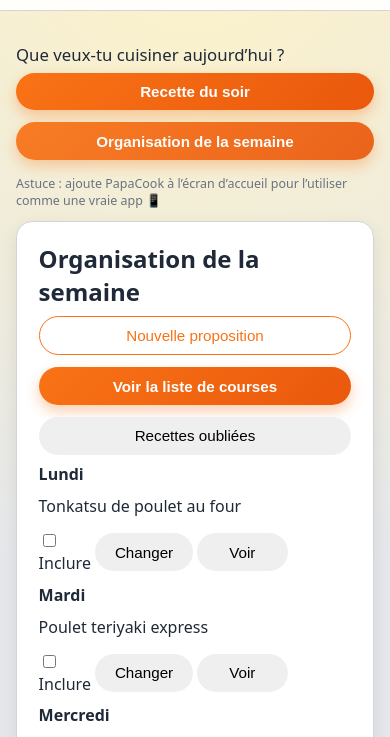
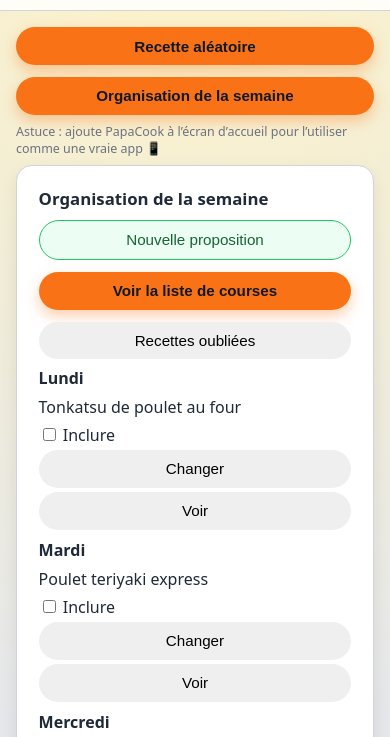
Before and after one commit to rumov76/PapaCook, a plain HTML site: page index.html in a window 390 px wide. Both pictures are taken after a click on the button "Organisation de la semaine". Shown: the part 88-825 px from the top of the page. Drawn offline with Linux system fonts and the light colour scheme.

Commit message:
Add files via upload

```diff
--- a/index.html
+++ b/index.html
@@ -25,12 +25,9 @@
 
     <main>
       <div class="top-bar">
-        <div class="hero-text">
-          Que veux-tu cuisiner aujourd’hui&nbsp;?
-        </div>
-        <div class="button-row top-actions">
-          <button class="primary" id="btn-random">Recette du soir</button>
-          <button class="primary secondary-action" id="btn-planning">Organisation de la semaine</button>
+        <div class="button-row">
+          <button class="primary" id="btn-random">Recette aléatoire</button>
+          <button class="primary" id="btn-planning">Organisation de la semaine</button>
         </div>
         <div class="hint">
           Astuce : ajoute PapaCook à l’écran d’accueil pour l’utiliser comme une vraie app 📱
--- a/style.css
+++ b/style.css
@@ -260,74 +260,6 @@ textarea {
   color: var(--accent-strong);
 }
 
-
-
-/* LAYOUT EN-TÊTE & TOP BAR */
-
-.app-header {
-  position: sticky;
-  top: 0;
-  z-index: 20;
-  background: rgba(255, 255, 255, 0.9);
-  backdrop-filter: blur(18px);
-  border-bottom: 1px solid var(--border-subtle);
-}
-
-.top-bar {
-  margin-top: 1rem;
-  margin-bottom: 0.75rem;
-  display: flex;
-  flex-direction: column;
-  gap: 0.4rem;
-}
-
-.hero-text {
-  font-size: 1.05rem;
-  font-weight: 500;
-  color: var(--text);
-}
-
-.top-actions button {
-  flex: 1;
-}
-
-button.secondary-action {
-  opacity: 0.92;
-}
-
-/* Ajustements cartes et listes */
-
-.card h2 {
-  margin-top: 0;
-  margin-bottom: 0.5rem;
-}
-
-.day-row {
-  align-items: center;
-}
-
-.app-shell {
-  background: radial-gradient(circle at top, #fef3c7 0, #e5e7eb 42%, #e5e7eb 100%);
-}
-
-/* Responsive avancé */
-
-@media (max-width: 640px) {
-  .day-row {
-    flex-direction: column;
-    align-items: flex-start;
-  }
-
-  .day-name {
-    margin-bottom: 0.15rem;
-  }
-
-  .day-recipe {
-    margin-bottom: 0.3rem;
-  }
-}
-
-
 /* RESPONSIVE */
 
 @media (max-width: 640px) {
@@ -338,3 +270,123 @@ button.secondary-action {
     width: 100%;
   }
 }
+
+
+
+
+/* === PAPACOOK DESIGN V2 — LOOK PLUS PRO & LISIBLE === */
+
+/* Fond général un peu plus doux */
+body {
+  background: radial-gradient(circle at top, #fef3c7 0, #e5e7eb 45%, #e5e7eb 100%);
+}
+
+/* Conteneur de l'app */
+.app-shell {
+  max-width: 540px;
+  margin: 0 auto;
+}
+
+/* Titres de cartes un peu plus marqués */
+.card h2 {
+  margin-top: 0.1rem;
+  margin-bottom: 0.6rem;
+  font-size: 1.05rem;
+}
+
+/* Boutons principaux */
+button.primary {
+  background: #f97316;
+  border-color: #ea580c;
+  color: #111827;
+}
+
+button.primary:hover {
+  filter: brightness(1.05);
+}
+
+button.primary.secondary-action {
+  background: #fff7ed;
+  border-color: #fed7aa;
+  color: #9a3412;
+}
+
+/* Bouton "À refaire" (outline vert) */
+button.outline {
+  background: #ecfdf3;
+  border-color: #22c55e;
+  color: #166534;
+}
+
+/* Bouton "À oublier" (rouge soft) */
+button.danger {
+  background: #fef2f2;
+  border-color: #fecaca;
+  color: #b91c1c;
+}
+
+/* Tag de statut */
+.tag.good {
+  background: #dcfce7;
+  color: #166534;
+}
+
+.tag.bad {
+  background: #fee2e2;
+  color: #b91c1c;
+}
+
+/* Ligne d'un jour dans le planning */
+.day-row {
+  align-items: flex-start;
+  flex-wrap: wrap;
+  gap: 0.4rem;
+}
+
+.day-name {
+  flex: 0 0 auto;
+  min-width: 4.5rem;
+}
+
+.day-recipe {
+  flex: 1 1 auto;
+}
+
+/* Le bloc de boutons dans le planning doit pouvoir passer à la ligne sans sortir de la carte */
+.day-row > div:last-child {
+  flex: 0 0 auto;
+}
+
+/* Sur mobile : tout passe en colonne, plein largeur */
+
+@media (max-width: 640px) {
+  .button-row {
+    flex-wrap: wrap;
+  }
+
+  .button-row > button {
+    flex: 1 1 100%;
+  }
+
+  .day-row {
+    flex-direction: column;
+    align-items: stretch;
+  }
+
+  .day-name,
+  .day-recipe,
+  .day-row > div:last-child {
+    width: 100%;
+  }
+
+  .day-row > div:last-child {
+    display: flex;
+    flex-wrap: wrap;
+    gap: 0.4rem;
+  }
+
+  .day-row > div:last-child > button,
+  .day-row > div:last-child > label {
+    flex: 1 1 auto;
+  }
+}
```
